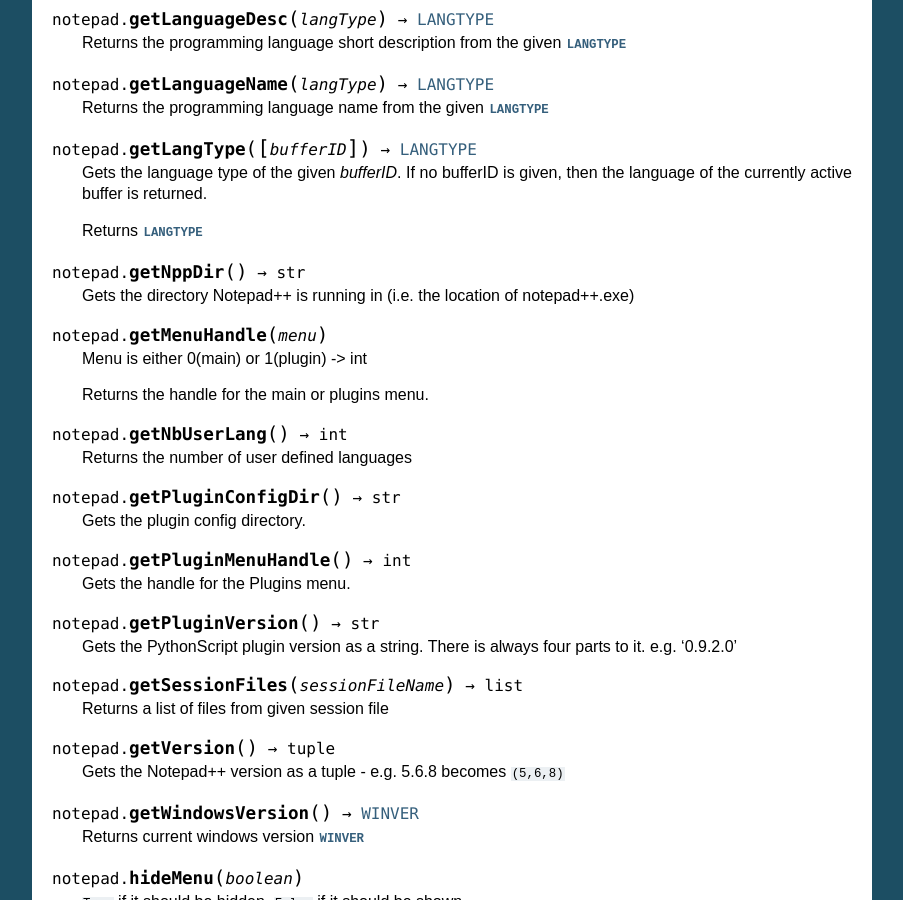
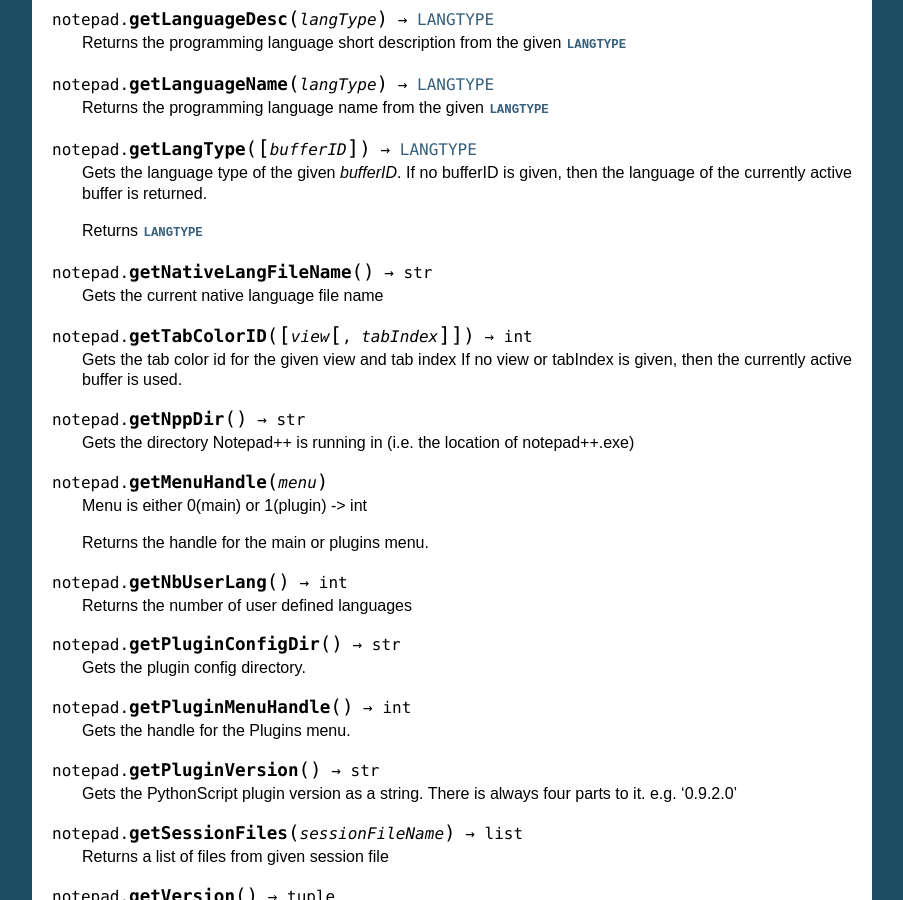
Before and after one commit to bruderstein/PythonScript, a Sphinx documentation site: the page built from docs/source/notepad.rst, in a window 1280 px wide and 900 px high, scrolled down 3582 px. Shown: the whole window, without its empty margins (198-1101 px from the left). Built offline with Sphinx 7.4.7, drawn with Linux system fonts in a browser that asks for light colours; some of the changed text lies outside the part shown.

Commit message:
docu updates and fixes

```diff
--- a/docs/source/notepad.rst
+++ b/docs/source/notepad.rst
@@ -36,14 +36,14 @@
    Returns the start number of the requested range
 
 
-.. method:: notepad.allocateMarker(numberRequested) -> bool
+.. method:: notepad.allocateMarker(numberRequested) -> int
 
    Allocates a range of marker numbers for Scintilla.
    Use this to stop marker number collisions with other plugins / scripts.
 
    Returns the start number of the requested range
 
-.. method:: notepad.allocateIndicator(numberRequested) -> bool
+.. method:: notepad.allocateIndicator(numberRequested) -> int
 
    Allocates a range of indicator numbers for Scintilla.
    Use this to stop indicator number collisions with other plugins / scripts.
@@ -267,6 +267,17 @@
    If no bufferID is given, then the language of the currently active buffer is returned.
 
    Returns :class:`LANGTYPE`
+
+
+.. method:: notepad.getNativeLangFileName() -> str
+
+   Gets the current native language file name
+
+
+.. method:: notepad.getTabColorID([view, [tabIndex] ]) -> int
+
+   Gets the tab color id for the given view and tab index
+   If no view or tabIndex is given, then the currently active buffer is used.
 
 
 .. method:: notepad.getNppDir() -> str
@@ -559,6 +570,11 @@
    Sets the status bar text. For statusBarSection, use one of the :class:`STATUSBARSECTION` constants.
 
 
+.. method:: notepad.setUntitledName([bufferID])
+
+   Sets a new name for an unnamed tab. If no bufferID is specified, the current tab is assumed
+
+
 .. method:: notepad.showDocSwitcher(boolean)
 
    ``True`` if it should be hidden, ``False`` if it should be shown
```
